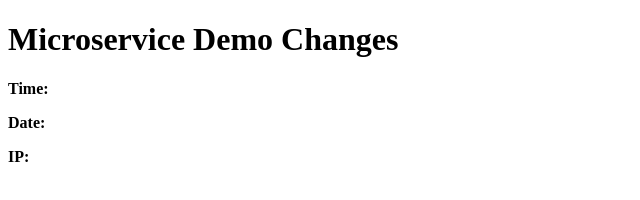
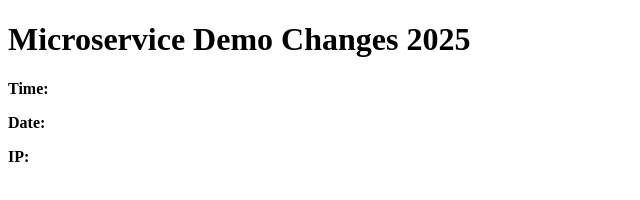
Before and after one commit to rafel001/argocd-lab-ralf, a website: page frontend-service/index.html in a window 1280 px wide. Shown: the whole page, without its empty margins (0-640 px from the left). Drawn offline with Linux system fonts and the light colour scheme; no server answers.

Commit message:
Update index.html

```diff
--- a/frontend-service/index.html
+++ b/frontend-service/index.html
@@ -4,7 +4,7 @@
   <title>Microservice App</title>
 </head>
 <body>
-  <h1>Microservice Demo Changes</h1>
+  <h1>Microservice Demo Changes 2025</h1>
   <p><strong>Time:</strong> <span id="time"></span></p>
   <p><strong>Date:</strong> <span id="date"></span></p>
   <p><strong>IP:</strong> <span id="ip"></span></p>
```
